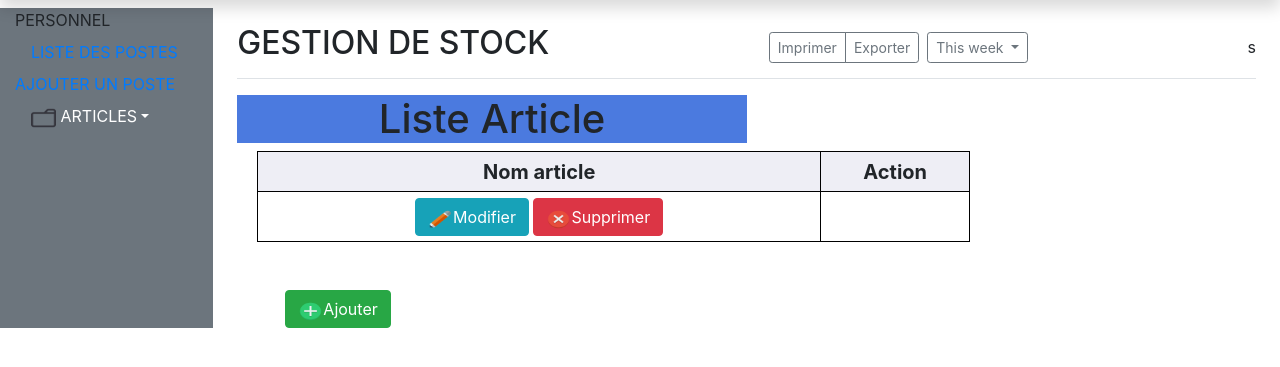
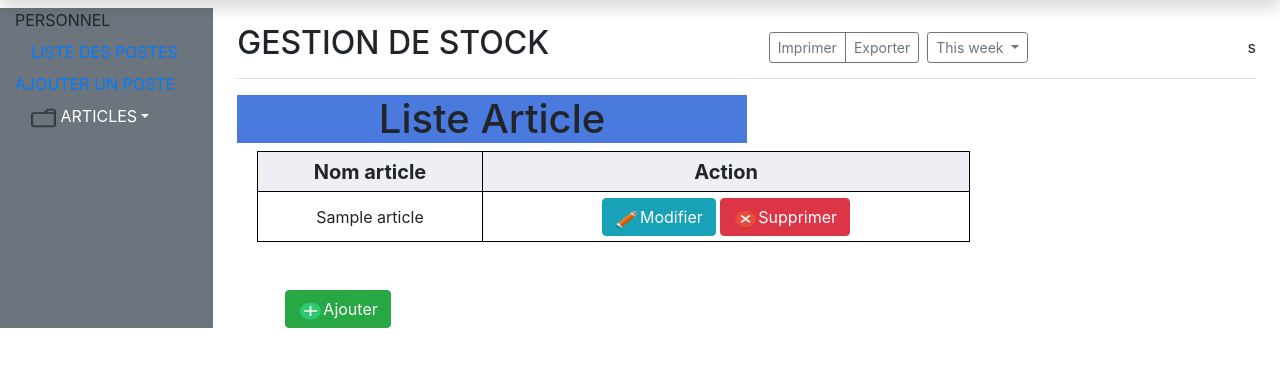
Before and after one commit to kalisto11/gestock, a PHP site: template view/nomarcticle/listnomArticles.php in a window 1280 px wide. Shown: the part 40-407 px from the top of the page. Run offline with PHP 8.4, Linux system fonts and the light colour scheme; the template is opened without the code that fills it: most values are stand-ins (such as "Sample title", 1, 10 or a date in 2020).

Commit message:
ajoute modification

```diff
--- a/view/nomarcticle/listnomArticles.php
+++ b/view/nomarcticle/listnomArticles.php
@@ -5,15 +5,19 @@
                     <th>Nom article</th>
                     <th>Action</th>
                 </tr>
+                <?php foreach($articles as $article):?>
+
                 <tr>
+                    <td><?= $article->nom ?></td>
                     <td>
-                        <a href=""><button class="btn btn-info"><img src="images\icones\pencil.png">Modifier</button></a>
-                        <a href=""><button class="btn btn-danger"><img src="images\icones\delete.png">Supprimer</button></a>
-                    <td>
+                        <a href=""><button class="btn btn-info"><img src="images/icones/pencil.png">Modifier</button></a>
+                        <a href=""><button class="btn btn-danger"><img src="images/icones/delete.png">Supprimer</button></a>
+                    </td>
                 </tr>
+                <?php endforeach ;?>
             </table>
         </div>
         <div class="mt-5">
-            <a href="/gestock/article/ajouter-article"><button class="btn btn-success ml-5"><img src="images\icones\ajout.png">Ajouter</button></a>
+            <a href="/gestock/article/ajouter-article"><button class="btn btn-success ml-5"><img src="images/icones/ajout.png">Ajouter</button></a>
 
         </div>
```
